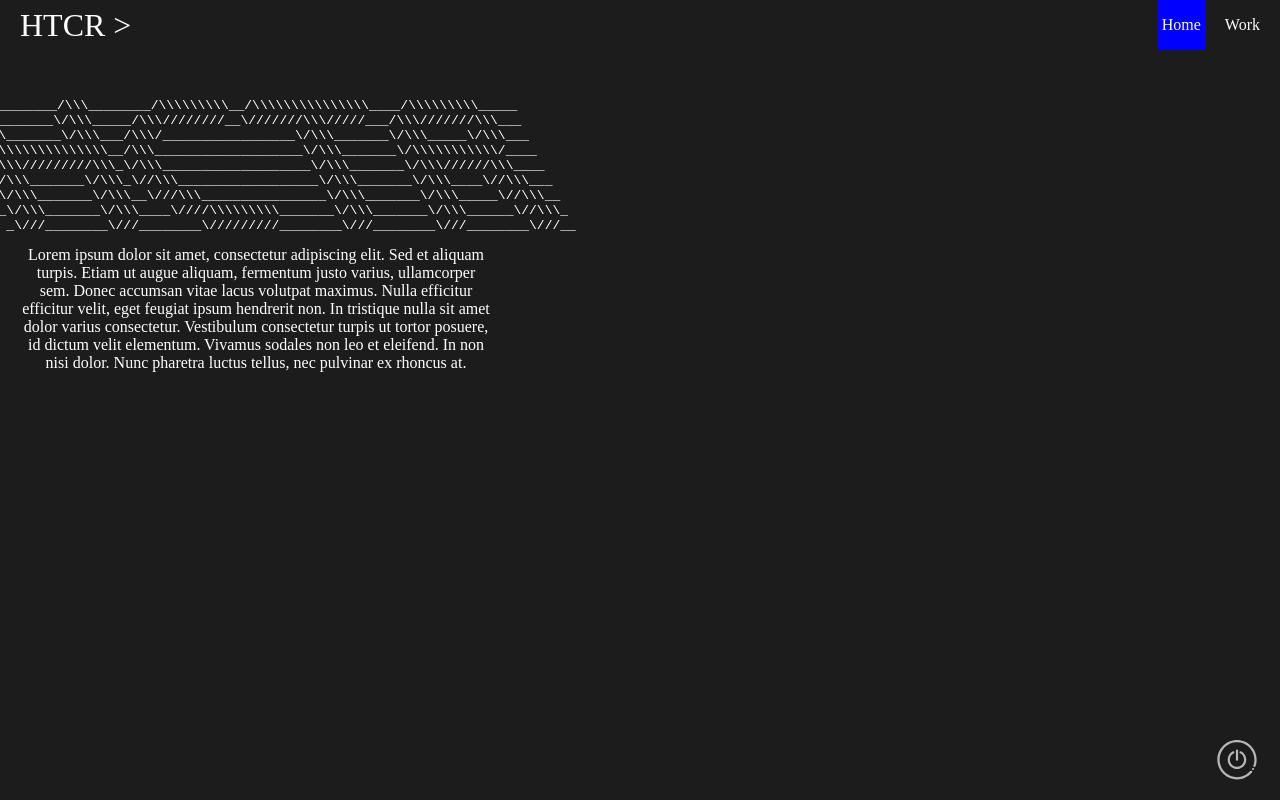
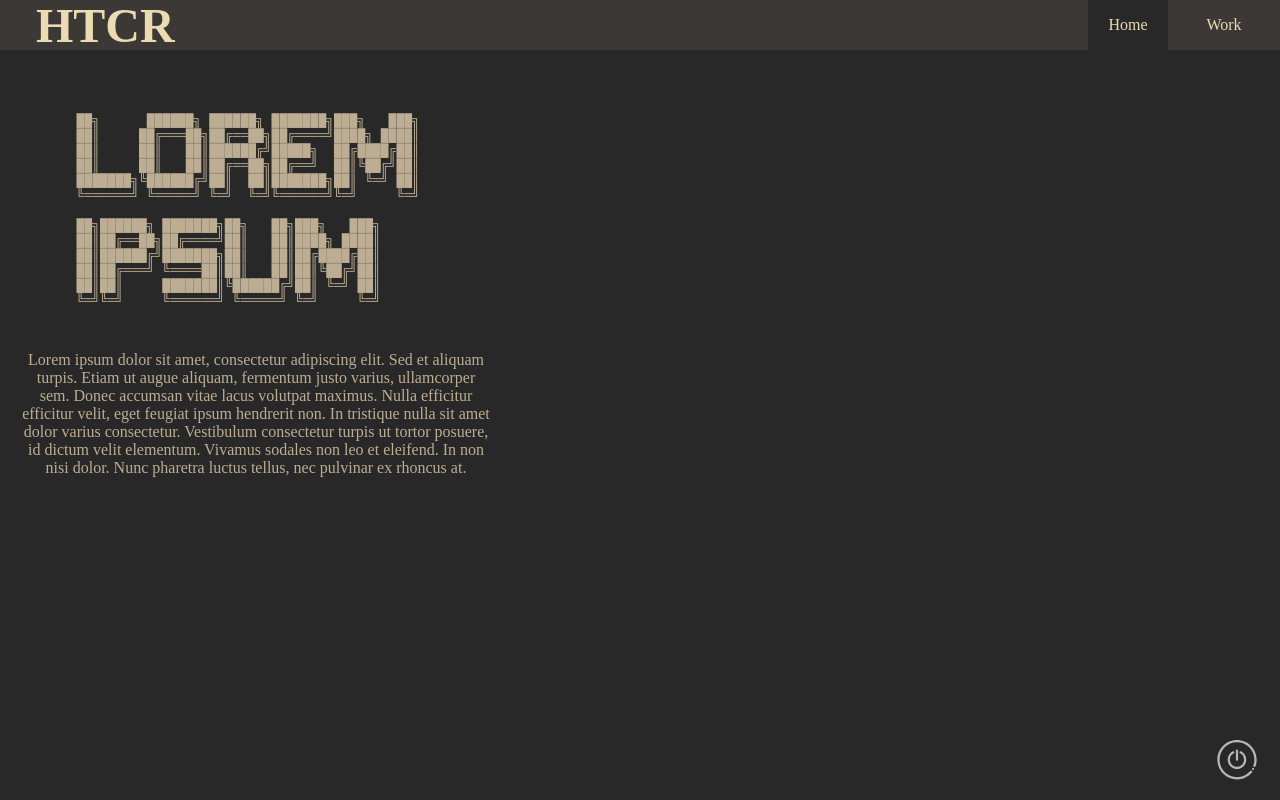
Before and after one commit to hctrgnzlz/portfolio, a React (Create React App) app: page / in a window 1280 px wide. Built offline with nearby package versions, Linux system fonts and the light colour scheme.

Commit message:
cards, colours, further styling

```diff
--- /dev/null
+++ b/src/components/Cards.js
@@ -0,0 +1,24 @@
+import React from "react";
+import { StyledCards } from "./styles/global.styled";
+import { MainContainer } from "./styles/global.styled";
+
+export default function Card({title, image, body}){
+  return <MainContainer>
+  <StyledCards>
+    <div className="card-container">
+      <div className="image-container">
+        <img src={image} alt=''/>
+      </div>
+      <div className="card-content">
+      <div ClassName="card-title">
+        <h3>{title}</h3>
+      </div>
+      <div ClassName="card-body">
+        <p>{body}</p>
+      </div>
+      </div>
+
+    </div>
+  </StyledCards>
+</MainContainer>
+}
--- a/src/components/Navbar.js
+++ b/src/components/Navbar.js
@@ -1,9 +1,10 @@
 import { Link, useMatch, useResolvedPath } from "react-router-dom";
 import { StyledNav } from "./styles/global.styled";
+import { Title } from "./styles/global.styled";
 
 export default function Navbar(){
   return <StyledNav>
-    <Link to="/" className="site-title"> HTCR ></Link>
+    <Link to="/" className="site-title"> <Title>HTCR </Title> </Link>
     <ul>
 
       <CustomLink to="/">Home</CustomLink>
--- a/src/components/styles/global.styled.js
+++ b/src/components/styles/global.styled.js
@@ -2,25 +2,23 @@ import styled from "styled-components";
 
 
 export const darkTheme = {
-  body: "#1c1c1c",
-  title: "#fff",
+  body: "#282828",
+  header: "#3c3836",
+  title: "#ebdbb2",
   subtitle: "#b6b6b6",
   icon: "#b6b6b6",
-  lame: "red",
   active: "blue",
-  hover: "green",
-  font: "#FFFFFF"
+  font: "#bdae93",
 }
 
 export const lightTheme = {
-  body: "#fff",
-  title: "#1c1c1c",
+  body: "#fbf1c7",
+  header: "#ebdbb2",
+  title: "#3c3836",
   subtitle: "#333",
-  icon: "#1c1c1c",
-  lame: "pink",
+  icon: "#282828",
   active: "yellow",
-  hover: "pink",
-  font: "#000000"
+  font: "#665c54",
 }
 
 
@@ -30,12 +28,13 @@ export const StyledApp = styled.div`
   background-color: ${(props)=> props.theme.body};
   height: 100vh;
   transition: all 0.25s ease;
+
 `;
 
 
 export const Title = styled.h1`
   margin: 1rem;
-  color: ${(props)=> props.theme.lame};
+  color: ${(props)=> props.theme.title};
 `;
 
 export const Info = styled.p`
@@ -49,9 +48,11 @@ export const StyledNav = styled.nav`
   display: flex;
   justify-content: space-between;
   align-items: stretch;
+  background-color: ${(props)=> props.theme.header};
   gap: 2rem;
   padding: 0 1rem;
   height: 50px;
+
   ul {
     padding: 0;
     margin: 0;
@@ -60,16 +61,26 @@ export const StyledNav = styled.nav`
     gap: 1rem;
   }
   a {
-    color: inherit;
+    color: ${(props)=> props.theme.title};
     text-decoration: none;
     height: 100%;
     display: flex;
     align-items: center;
     padding: .25rem;
+    width: auto;
+  }
+
+  li{
+    width: 80px;
+    display: flex;
+    justify-content: center;
+    background-color: ${(props)=> props.theme.header};
+
   }
 
   li.active {
-    background-color: ${(props)=> props.theme.active};
+    background-color: ${(props)=> props.theme.body};
+
   }
 
   li:hover {
@@ -84,10 +95,45 @@ export const MainContainer = styled.div`
   position: fixed;
   left: 0;
   top: 50px;
-  display: flex;
-  flex-direction: column;
-  align-items: center;
   padding: 20px;
   box-sizing: border-box;
-  color: ${(props)=> props.theme.font}
+  color: ${(props)=> props.theme.font};
 `;
+
+
+export const StyledCards = styled.div`
+.card-container {
+  width: 300px;
+  overflow: hidden;
+  box-shadow: 0px 9px 15px -5px;
+  transition: 0.3s;
+  animation: ease-in;
+  background-color: ${(props)=> props.theme.header};
+}
+
+.card-container:hover {
+  transform: scale(1.1);
+  box-shadow: 0px 9px 15px 0px;
+
+}
+
+.image-container img {
+  overflow: hidden;
+  height: 200px;
+}
+
+.card-content {
+  margin: 1rem;
+  margin-top: 0.3rem;
+}
+
+h3, p {
+  margin: 0;
+  padding: 0;
+}
+
+.card-title {
+  margin-bottom: 0.5rem;
+}
+
+`
--- a/src/pages/Home.js
+++ b/src/pages/Home.js
@@ -3,15 +3,22 @@ import { Title, MainContainer } from "../components/styles/global.styled";
 
 export default function Home() {
   var title = String.raw`
-  __/\\\________/\\\________/\\\\\\\\\__/\\\\\\\\\\\\\\\____/\\\\\\\\\_____
-  _\/\\\_______\/\\\_____/\\\////////__\///////\\\/////___/\\\///////\\\___
-   _\/\\\_______\/\\\___/\\\/_________________\/\\\_______\/\\\_____\/\\\___
-    _\/\\\\\\\\\\\\\\\__/\\\___________________\/\\\_______\/\\\\\\\\\\\/____
-     _\/\\\/////////\\\_\/\\\___________________\/\\\_______\/\\\//////\\\____
-      _\/\\\_______\/\\\_\//\\\__________________\/\\\_______\/\\\____\//\\\___
-       _\/\\\_______\/\\\__\///\\\________________\/\\\_______\/\\\_____\//\\\__
-        _\/\\\_______\/\\\____\////\\\\\\\\\_______\/\\\_______\/\\\______\//\\\_
-         _\///________\///________\/////////________\///________\///________\///__
+
+  ██╗      ██████╗ ██████╗ ███████╗███╗   ███╗
+  ██║     ██╔═══██╗██╔══██╗██╔════╝████╗ ████║
+  ██║     ██║   ██║██████╔╝█████╗  ██╔████╔██║
+  ██║     ██║   ██║██╔══██╗██╔══╝  ██║╚██╔╝██║
+  ███████╗╚██████╔╝██║  ██║███████╗██║ ╚═╝ ██║
+  ╚══════╝ ╚═════╝ ╚═╝  ╚═╝╚══════╝╚═╝     ╚═╝
+
+  ██╗██████╗ ███████╗██╗   ██╗███╗   ███╗
+  ██║██╔══██╗██╔════╝██║   ██║████╗ ████║
+  ██║██████╔╝███████╗██║   ██║██╔████╔██║
+  ██║██╔═══╝ ╚════██║██║   ██║██║╚██╔╝██║
+  ██║██║     ███████║╚██████╔╝██║ ╚═╝ ██║
+  ╚═╝╚═╝     ╚══════╝ ╚═════╝ ╚═╝     ╚═╝
+
+
 `;
   return <>
 
--- a/src/pages/Work.js
+++ b/src/pages/Work.js
@@ -1,6 +1,15 @@
-import { Title } from "../components/styles/global.styled"
+import { Title } from "../components/styles/global.styled";
+import Card from "../components/Cards";
+
 
 
 export default function Work() {
-  return <Title>HEY IM' Working here</Title>
+  return <>
+
+  <Card
+    title='Card Title'
+    image='https://tinyurl.com/3v296yu6'
+    body='Lorem ipsum dolor sit amet, consectetur adipiscing elit. Integer dolor nisi, eleifend accumsan lacus id, commodo vestibulum nunc. Mauris aliquet sem quis eros blandit'
+  />
+  </>
 }
```
